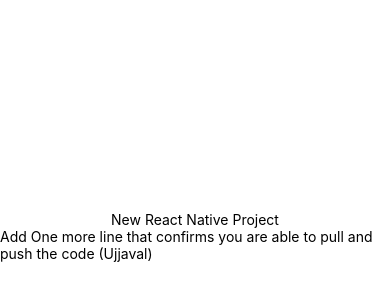
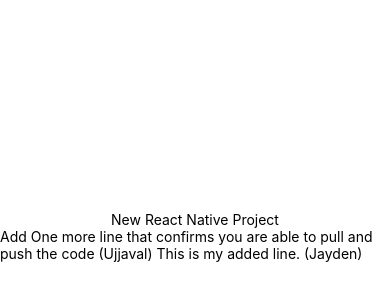
Before and after one commit to rhit-fosheejm/Trial-Repository, a React Native app: screen / in a window 390 px wide. Shown: the part 186-486 px from the top of the page. Built offline with nearby package versions, Linux system fonts and the light colour scheme.

Commit message:
Practice Commit

```diff
--- a/App.js
+++ b/App.js
@@ -9,6 +9,8 @@
       <Text>
         Add One more line that confirms you are able to pull and push the code
         (Ujjaval)
+        This is my added line.
+        (Jayden)
       </Text>
       <StatusBar style="auto" />
     </View>
```
